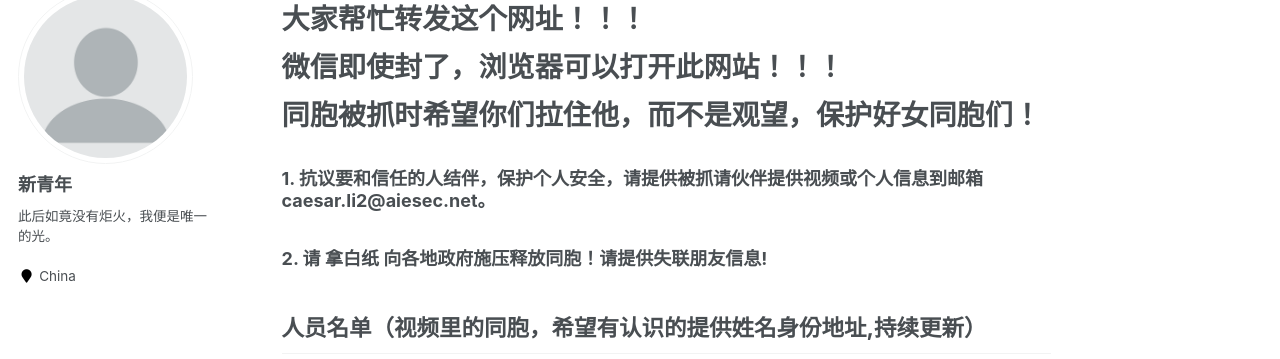
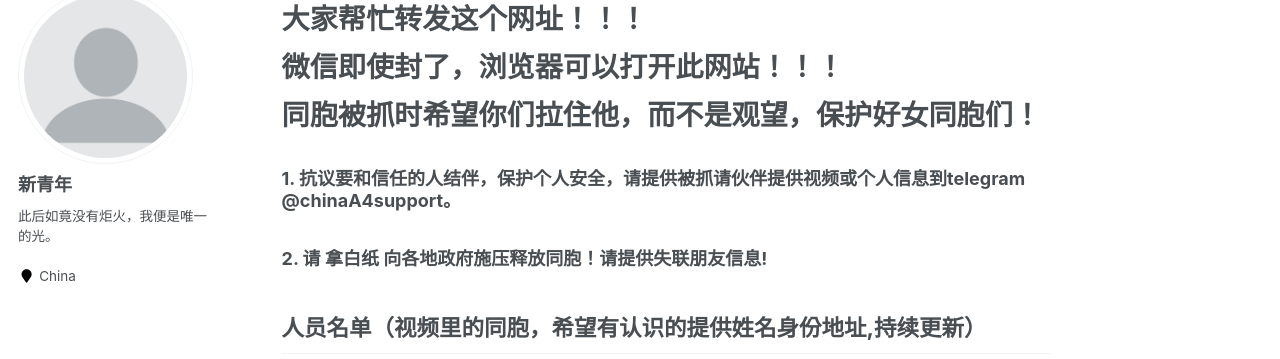
Before and after one commit to LoveChina-RememberTruth/People, a Jekyll site: the page built from _pages/about.md, in a window 1280 px wide and 900 px high. Shown: the part 129-488 px from the top of the window. Built offline with Jekyll 4.4.1, drawn with Linux system fonts in a browser that asks for light colours.

Commit message:
Update about.md

```diff
--- a/_pages/about.md
+++ b/_pages/about.md
@@ -16,7 +16,7 @@ redirect_from:
 
 
 
-### 1. 抗议要和信任的人结伴，保护个人安全，请提供被抓请伙伴提供视频或个人信息到邮箱caesar.li2@aiesec.net。
+### 1. 抗议要和信任的人结伴，保护个人安全，请提供被抓请伙伴提供视频或个人信息到telegram @chinaA4support。
 
 ### 2. 请 拿白纸 向各地政府施压释放同胞！请提供失联朋友信息!
 
```
